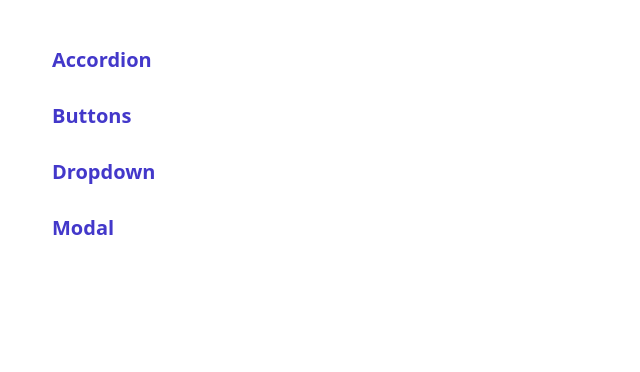
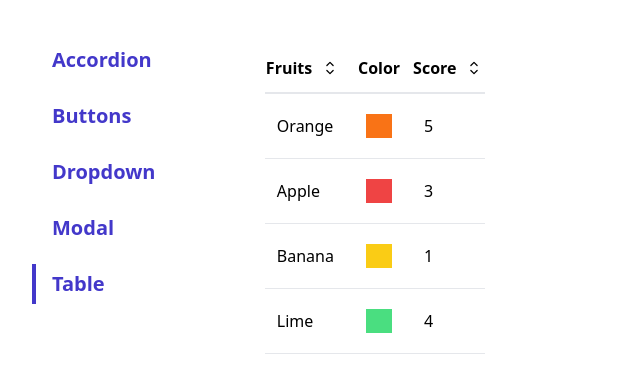
Before and after one commit to marichelle/component-library, a React (Create React App) app: page /table in a window 1280 px wide. Shown: the top 372 px of the page, without its empty margins (0-640 px from the left). Built offline with nearby package versions, Linux system fonts and the light colour scheme.

Commit message:
Add sortable table component

```diff
--- a/src/App.jsx
+++ b/src/App.jsx
@@ -4,6 +4,7 @@ import AccordionPage from './pages/AccordionPage'
 import ButtonPage from './pages/ButtonPage'
 import DropdownPage from './pages/DropdownPage'
 import ModalPage from './pages/ModalPage'
+import TablePage from './pages/TablePage'
 
 function App() {
   return (
@@ -26,6 +27,9 @@ function App() {
         <Route path="/modal">
           <ModalPage />
         </Route>
+        <Route path="/table">
+          <TablePage />
+        </Route>
       </main>
     </div>
   )
--- a/src/components/SideBar/SideBar.jsx
+++ b/src/components/SideBar/SideBar.jsx
@@ -20,13 +20,17 @@ const navigation = [
     name: 'Modal',
     path: '/modal',
   },
+  {
+    name: 'Table',
+    path: '/table',
+  },
 ]
 
 function SideBar() {
   const { currentPath } = useNavigationContext()
 
   return (
-    <nav className="flex flex-1 flex-col">
+    <nav className="flex flex-col flex-1">
       {navigation.map(({ name, path }) => {
         return (
           <Link
--- /dev/null
+++ b/src/components/SortableTable/SortableTable.jsx
@@ -0,0 +1,81 @@
+import { useState } from 'react'
+import {
+  ChevronDownIcon,
+  ChevronUpIcon,
+  ChevronUpDownIcon,
+} from '@heroicons/react/24/solid'
+
+import Table from '../Table/Table'
+
+function SortableTable(props) {
+  const [sortBy, setSortBy] = useState(null)
+  const [sortOrder, setSortOrder] = useState(null)
+  const { config, data } = props
+
+  // make a copy of the "data" prop
+  let sortedData = [...data]
+
+  const handleClick = label => {
+    if (sortBy === label) {
+      setSortOrder(prevSort => {
+        switch (prevSort) {
+          case 'asc':
+            return 'desc'
+          case 'desc':
+            return null
+          default:
+            return 'asc'
+        }
+      })
+    } else setSortOrder('asc')
+
+    setSortBy(label)
+  }
+
+  const updatedConfig = config.map(column =>
+    column.sortValue
+      ? {
+          ...column,
+          header: () => (
+            <th>
+              <div className="flex">
+                <span className="mr-2">{column.label}</span>
+                <button onClick={() => handleClick(column.label)}>
+                  {sortBy === column.label && sortOrder === 'asc' ? (
+                    <ChevronUpIcon className="w-4 h-4" />
+                  ) : sortBy === column.label && sortOrder === 'desc' ? (
+                    <ChevronDownIcon className="w-4 h-4" />
+                  ) : (
+                    <ChevronUpDownIcon className="w-5 h-5" />
+                  )}
+                </button>
+              </div>
+            </th>
+          ),
+        }
+      : column
+  )
+
+  // only sort data if sortBy && sortOrder are not null
+  if (sortBy || sortOrder) {
+    // find the correct sortValue function and use it for sorting
+    const { sortValue } = config.find(column => column.label === sortBy)
+
+    sortedData.sort((a, b) => {
+      const valueA = sortValue(a)
+      const valueB = sortValue(b)
+      const sortOrderMultiplier =
+        sortOrder === 'asc' ? 1 : sortOrder === 'desc' ? -1 : 0
+
+      if (typeof valueA === 'string') {
+        return valueA.localeCompare(valueB) * sortOrderMultiplier
+      } else {
+        return (valueA - valueB) * sortOrderMultiplier
+      }
+    })
+  }
+
+  return <Table {...props} config={updatedConfig} data={sortedData} />
+}
+
+export default SortableTable
--- /dev/null
+++ b/src/components/Table/Table.jsx
@@ -0,0 +1,34 @@
+import { Fragment } from 'react'
+
+function Table({ config, data, keyFn }) {
+  const renderedHeaders = config.map(({ label, header }) => {
+    if (header) return <Fragment key={label}>{header()}</Fragment>
+
+    return (
+      <th className="p-3" key={label}>
+        <div className="flex items-center">{label}</div>
+      </th>
+    )
+  })
+
+  const renderedRows = data.map(rowData => (
+    <tr className="border-b" key={keyFn(rowData)}>
+      {config.map(column => (
+        <td className="p-3" key={column.label}>
+          {column.render(rowData)}
+        </td>
+      ))}
+    </tr>
+  ))
+
+  return (
+    <table className="table-auto border-spacing-2">
+      <thead>
+        <tr className="border-b-2">{renderedHeaders}</tr>
+      </thead>
+      <tbody>{renderedRows}</tbody>
+    </table>
+  )
+}
+
+export default Table
--- /dev/null
+++ b/src/pages/TablePage.jsx
@@ -0,0 +1,69 @@
+import SortableTable from '../components/SortableTable/SortableTable'
+
+const configFruits = [
+  {
+    label: 'Fruits',
+    render: fruit => fruit.name,
+    sortValue: fruit => fruit.name,
+  },
+  {
+    label: 'Color',
+    render: fruit => <div className={`p-3 m-2 ${fruit.color}`}></div>,
+  },
+  {
+    label: 'Score',
+    /* header: () => (
+      <th>
+        <div className="flex">
+          <span>Score</span>
+          <button onClick={() => console.log('sort by column')}>
+            <ChevronUpDownIcon className="w-6 h-6" />
+          </button>
+        </div>
+      </th>
+    ), */
+    render: fruit => fruit.score,
+    sortValue: fruit => fruit.score,
+  },
+]
+
+const fruits = [
+  {
+    id: 1,
+    name: 'Orange',
+    color: 'bg-orange-500',
+    score: 5,
+  },
+  {
+    id: 2,
+    name: 'Apple',
+    color: 'bg-red-500',
+    score: 3,
+  },
+  {
+    id: 3,
+    name: 'Banana',
+    color: 'bg-yellow-400',
+    score: 1,
+  },
+  {
+    id: 4,
+    name: 'Lime',
+    color: 'bg-green-400',
+    score: 4,
+  },
+]
+
+function TablePage() {
+  return (
+    <div className="flex gap-6 w-fit">
+      <SortableTable
+        config={configFruits}
+        data={fruits}
+        keyFn={fruit => fruit.name}
+      />
+    </div>
+  )
+}
+
+export default TablePage
```
